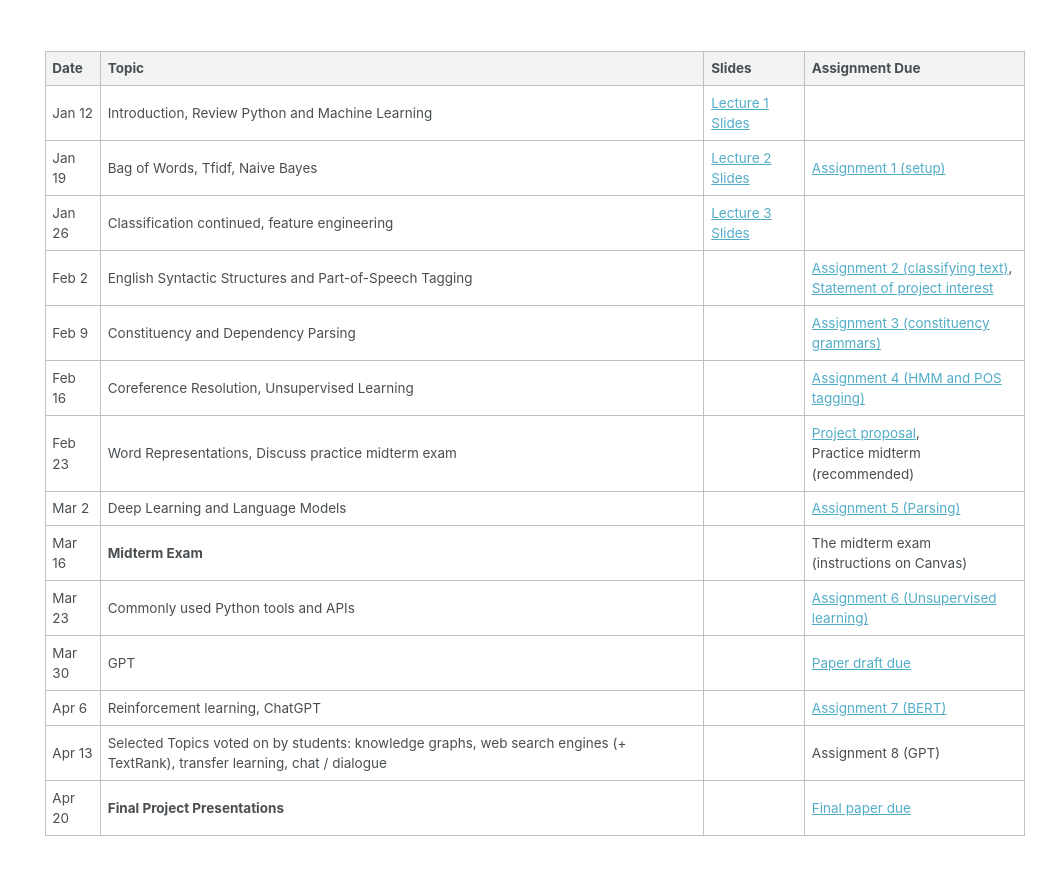
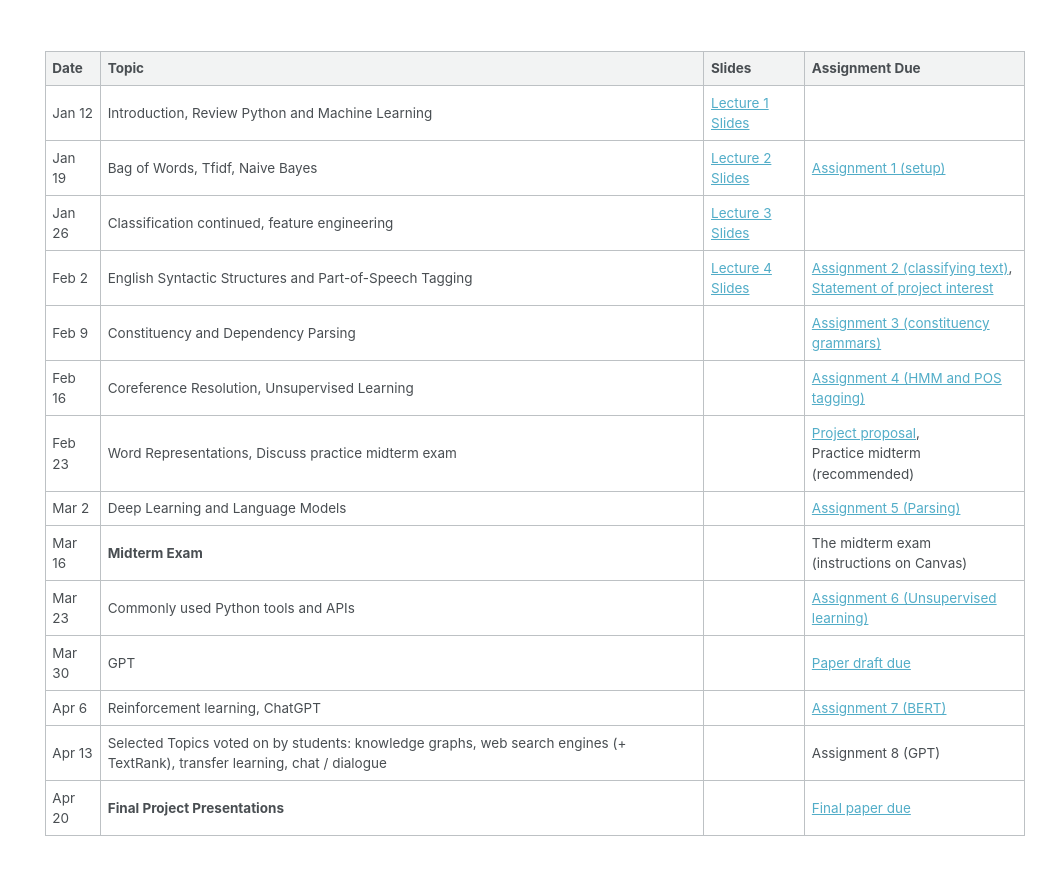
Before and after one commit to rasikabh/rasikabh.github.io, a Jekyll site: the page built from _pages/nlp2023.md, in a window 1280 px wide and 900 px high, scrolled down 752 px. Shown: the top 875 px of the window, without its empty margins (237-1280 px from the left). Built offline with Jekyll 4.4.1, drawn with Linux system fonts in a browser that asks for light colours.

Commit message:
Update nlp2023.md

```diff
--- a/_pages/nlp2023.md
+++ b/_pages/nlp2023.md
@@ -45,7 +45,7 @@
 | Jan 12  | Introduction, Review Python and Machine Learning                                             | [Lecture 1 Slides](https://docs.google.com/presentation/d/1FaUufzhynEuVI9W4JWHx35RdXFWKSlr2hx7ARklsfhA/edit?usp=sharing) |                |
 | Jan 19 | Bag of Words, Tfidf, Naive Bayes                                                              | [Lecture 2 Slides](https://docs.google.com/presentation/d/1ygP9I2_tTsNnWsElZGopArMcWwk0FNh-F4E5x2PM0so/edit?usp=sharing) | [Assignment 1 (setup)](https://docs.google.com/document/d/1YaN7B-1CaPwAk7X-gqNgtAd3JQMdIvJo9SUiFIdgpek/edit?usp=sharing) |
 | Jan 26 | Classification continued, feature engineering | [Lecture 3 Slides](https://docs.google.com/presentation/d/1gv1lhHflVSIcmTn0UcoyJii1BHG4uCDNw0rmBEb2m4c/edit?usp=sharing) |  |
-| Feb 2 | English Syntactic Structures and Part-of-Speech Tagging |  | [Assignment 2 (classifying text)](https://docs.google.com/document/d/1Ryj6umrzfOFC4xCoSG8wLvmo1CxWetb4LAF8R9xJ5Zk/edit?usp=sharing), <br/> [Statement of project interest](https://docs.google.com/document/d/1qe6uiXbJRvUv1WxvN_YH1PHN7yPMu5hcos9N6x7s_cc/edit?usp=sharing) |
+| Feb 2 | English Syntactic Structures and Part-of-Speech Tagging | [Lecture 4 Slides](https://docs.google.com/presentation/d/1h1NowEkxk4xxANK2uW7pDv40Cf38IXSML4ouM9jGdgE/edit?usp=sharing) | [Assignment 2 (classifying text)](https://docs.google.com/document/d/1Ryj6umrzfOFC4xCoSG8wLvmo1CxWetb4LAF8R9xJ5Zk/edit?usp=sharing), <br/> [Statement of project interest](https://docs.google.com/document/d/1qe6uiXbJRvUv1WxvN_YH1PHN7yPMu5hcos9N6x7s_cc/edit?usp=sharing) |
 | Feb 9  | Constituency and Dependency Parsing                                                           |  | [Assignment 3 (constituency grammars)](https://docs.google.com/document/d/1b35nRzO2FKA_SS6GIOB5pTdPbyZWGTQuxVliHGV7MTw/edit?usp=sharing) |
 | Feb 16 | Coreference Resolution, Unsupervised Learning                                                                       |  | [Assignment 4 (HMM and POS tagging)](https://docs.google.com/document/d/12AexcnY5aV2HxyBvRYSwP9Rso1ARD3DtjzBG-aSt800/edit?usp=sharing) |
 | Feb 23 | Word Representations, Discuss practice midterm exam  |  | [Project proposal](https://docs.google.com/document/d/1qe6uiXbJRvUv1WxvN_YH1PHN7yPMu5hcos9N6x7s_cc/edit?usp=sharing), <br> Practice midterm (recommended) |
```
